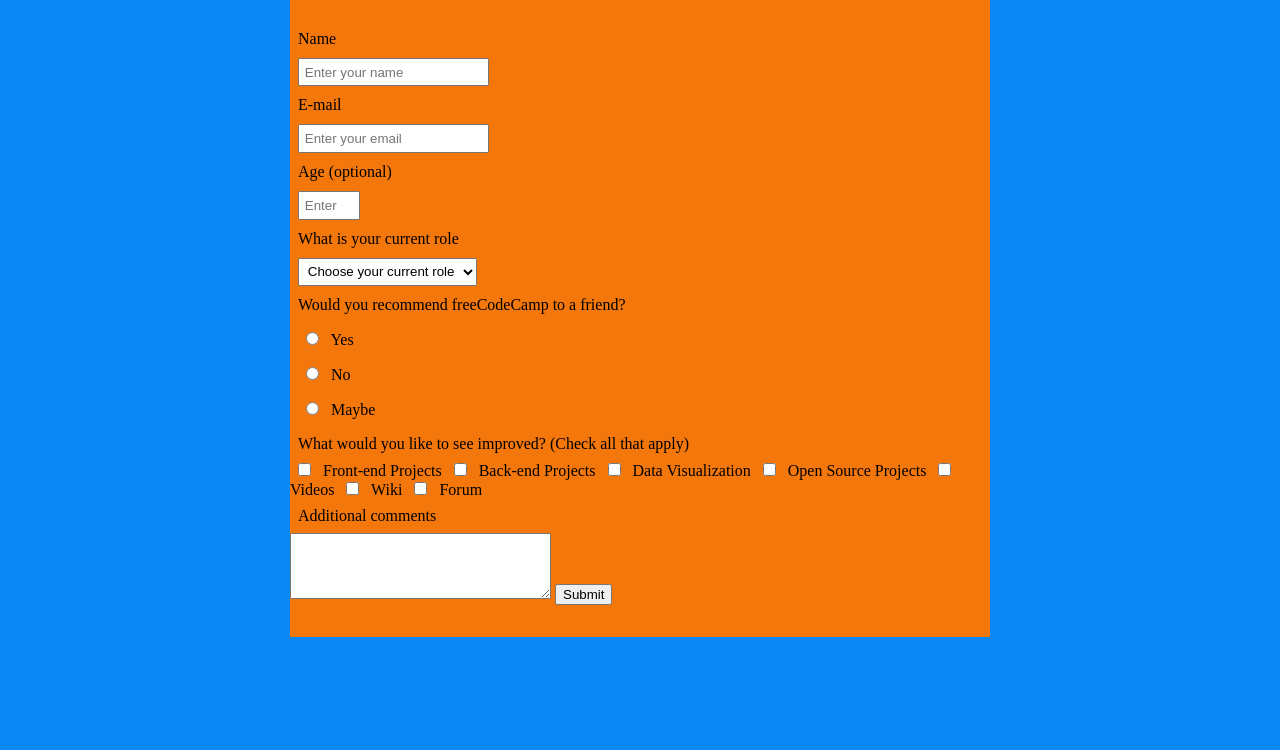
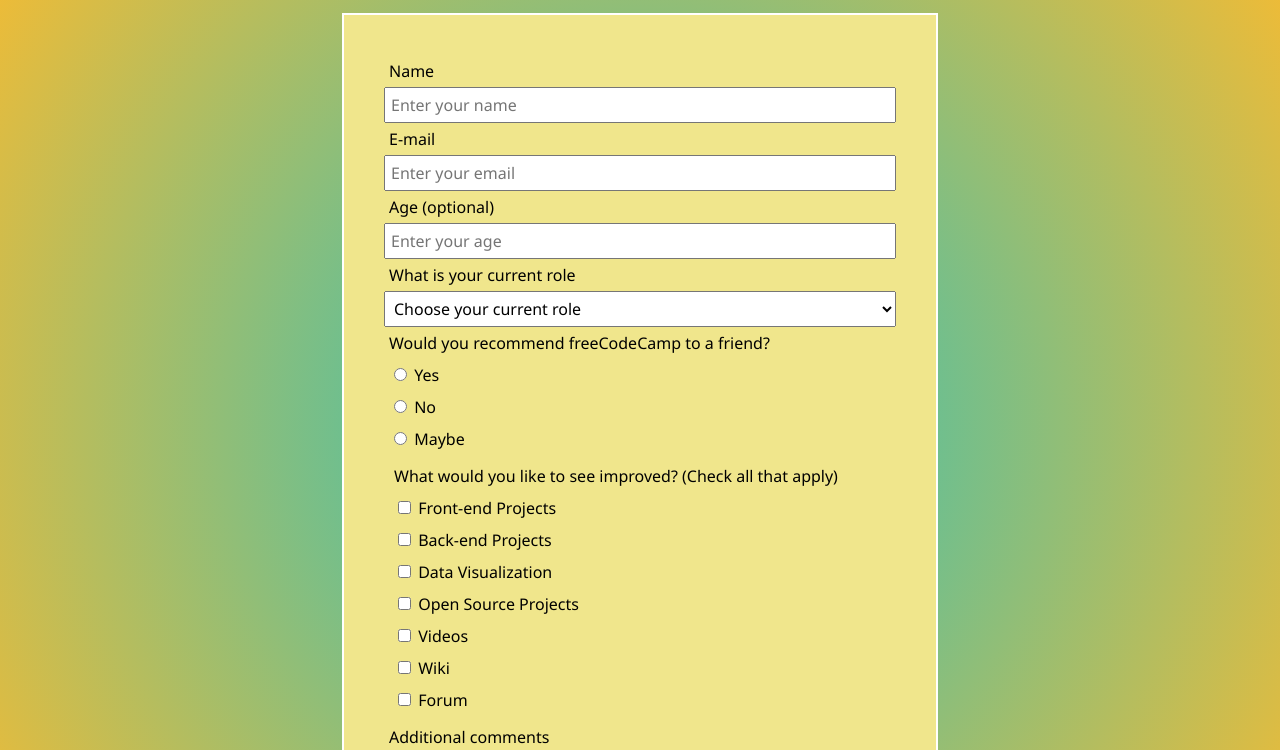
Before and after one commit to sajanwrs/Survey_Form, a plain HTML site: page index.html in a window 1280 px wide. Shown: the part 108-858 px from the top of the page. Before the commit the page ends 821 px from the top, so only its background shows below. Drawn offline with Linux system fonts and the light colour scheme.

Commit message:
Added CSS and modified html

```diff
--- a/index.html
+++ b/index.html
@@ -38,20 +38,36 @@
       <label><input type="radio" name="recom-radio" /> Yes</label>
       <label><input type="radio" name="recom-radio" /> No</label>
       <label><input type="radio" name="recom-radio" /> Maybe</label>
+
+      <div class="imprv-chkbox">
         <label>What would you like to see improved? (Check all that apply)</label>
-      <div class="imprv-chkbox">
+        <label>
           <input type="checkbox" value="front-end" /> Front-end Projects
+        </label>
+        <label>
           <input type="checkbox" value="back-end" /> Back-end Projects
+        </label>
+        <label>
           <input type="checkbox" value="data-visualization" /> Data Visualization
+        </label>
+        <label>
           <input type="checkbox" value="open-source" /> Open Source Projects
+        </label>
+        <label>
           <input type="checkbox" value="videos" /> Videos
+        </label>
+        <label>
           <input type="checkbox" value="wiki" /> Wiki
+        </label>
+        <label>
           <input type="checkbox" value="forum" /> Forum
+        </label>
+
       </div>
       <label>Additional comments</label>
-      <textarea rows="4" cols="30" placeholder="Enter your comments here...">
+      <textarea class="comments" rows="6" cols="30" placeholder="Enter your comments here...">
       </textarea>
-      <button type="submit" id="submit">Submit</button>
+      <button type="submit" id="submit-btn">Submit</button>
     </form>
   </body>
 </html>
--- a/styles.css
+++ b/styles.css
@@ -1,36 +1,47 @@
 body{
-    background-color:#0B88F4;
-    width: 100%;
-    height: 100vh;
-    margin: 0;
+    background: rgb(34,193,195);
+    background: radial-gradient(circle, rgba(34,193,195,1) 0%, rgba(253,187,45,1) 100%);
 }
 
-h1, p{
+h1{
     text-align: center;
+    font-family: 'Segoe UI', Tahoma, Geneva, Verdana, sans-serif;
+    font-size: 2em;
+    font-weight: bold;
 }
+
 p{
-    margin-top: -1em;
+    text-align: center;
+    font-family: Verdana, Geneva, Tahoma, sans-serif;
+    font-style: oblique;
+    font-weight: 500;
 }
 
 form{
-    margin: 0 auto;
-    min-width: 400px;
-    max-width: 700px;
-    padding: 2rem 0;
-    background-color: #F4770B;
+    display: grid;
+    border: 2px solid white;
+    padding: 40px;
+    margin: auto;
+    width: 40vw;
+    background: #F0E68C;
 }
 
-label{
-    display: block;
-    padding: 0.5rem;
-
-}
-
-input, select{
-    padding: 0.3rem;
-    margin: 2px 0.5rem;
+label, input, select{
+    padding: 5px;
+    font-family: 'Segoe UI', Tahoma, Geneva, Verdana, sans-serif;
+    font-size: 1em;
+    font-weight: 500;
 }
 
 .imprv-chkbox{
+    display: grid;
+    padding: 5px;
+}
 
+.comments{
+    margin-bottom: 20px;
 }
+
+#submit-btn{
+    padding: 10px;
+}
```
Lines whose indentation alone changed are shown as unchanged.
